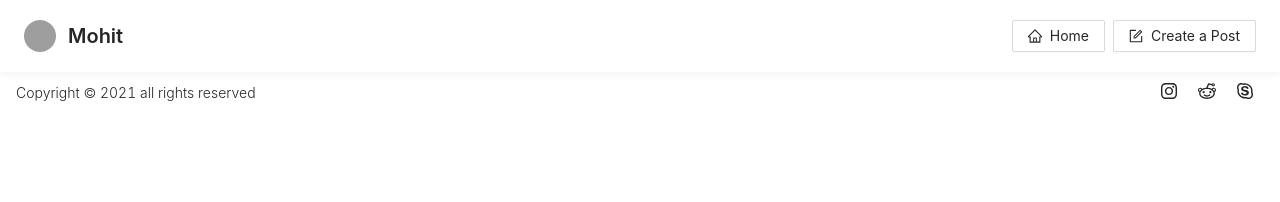
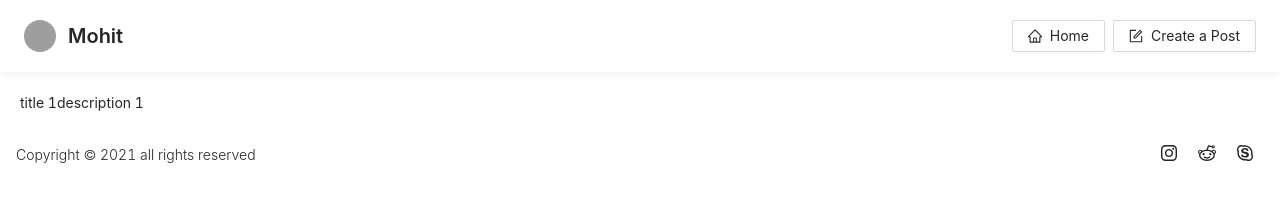
Before and after one commit to mknmohit/react-apollo, a React app: page /posts/1 in a window 1280 px wide. Built offline with nearby package versions, Linux system fonts and the light colour scheme; grey boxes are pictures that could not be loaded.

Commit message:
implemented single page view

```diff
--- a/src/components/Routes/index.js
+++ b/src/components/Routes/index.js
@@ -1,15 +1,20 @@
 import React from "react";
 import { Route, Switch } from "react-router-dom";
 import CreateLink from "../../components/CreateLink";
+import CreatePost from "../../components/CreatePost";
 import LinkList from "../../components/LinkList";
 import Homepage from "../../containers/Homepage";
+import SinglePost from "../../components/SinglePost";
+import NotFound from "../../containers/NotFoundPage"
 
 const Routes = () => (
   <Switch>
     <Route exact path="/" component={Homepage} />
-    <Route exact path="/create" component={CreateLink} />
+    <Route exact path="/create-link" component={CreateLink} />
+    <Route exact path="/create" component={CreatePost} />
     <Route exact path="/top" component={LinkList} />
-    <Route exact path="/new/:page" component={LinkList} />
+    <Route exact path="/posts/:postId" component={SinglePost} />
+    <Route component={NotFound} />
   </Switch>
 );
 
--- /dev/null
+++ b/src/components/SinglePost/index.js
@@ -0,0 +1,28 @@
+import React from "react";
+import { gql, useQuery } from "@apollo/client";
+import { useHistory } from "react-router";
+import { LINKS_PER_PAGE } from "../../constants";
+// import Link from '../../components/Link';
+import { Link } from "react-router-dom";
+import "./styles.css";
+
+const SinglePost = () => {
+  const data = {
+    id: 1,
+    title: "title 1",
+    description: "description 1",
+  };
+
+  const renderCard = () => {
+      return (
+          <div className="single-post">
+            <span>{data.title}</span>
+            <span>{data.description}</span>
+          </div>
+      );
+  };
+
+  return <section className="posts">{renderCard()}</section>;
+};
+
+export default SinglePost;
--- /dev/null
+++ b/src/components/SinglePost/styles.css
@@ -0,0 +1,4 @@
+.single-post {
+    max-width: 768;
+    padding: 20px;
+}
--- a/src/styles/index.css
+++ b/src/styles/index.css
@@ -7,41 +7,3 @@ body {
 body a {
   color: inherit;
 }
-
-input {
-  max-width: 500px;
-}
-
-/* .gray {
-  color: #828282;
-}
-
-.orange {
-  background-color: #ff6600;
-}
-
-.background-gray {
-  background-color: rgb(246, 246, 239);
-}
-
-.f11 {
-  font-size: 11px;
-}
-
-.w85 {
-  width: 85%;
-}
-
-.button {
-  font-family: monospace;
-  font-size: 10pt;
-  color: black;
-  background-color: buttonface;
-  text-align: center;
-  padding: 2px 6px 3px;
-  border-width: 2px;
-  border-style: outset;
-  border-color: buttonface;
-  cursor: pointer;
-  max-width: 250px;
-} */
```
